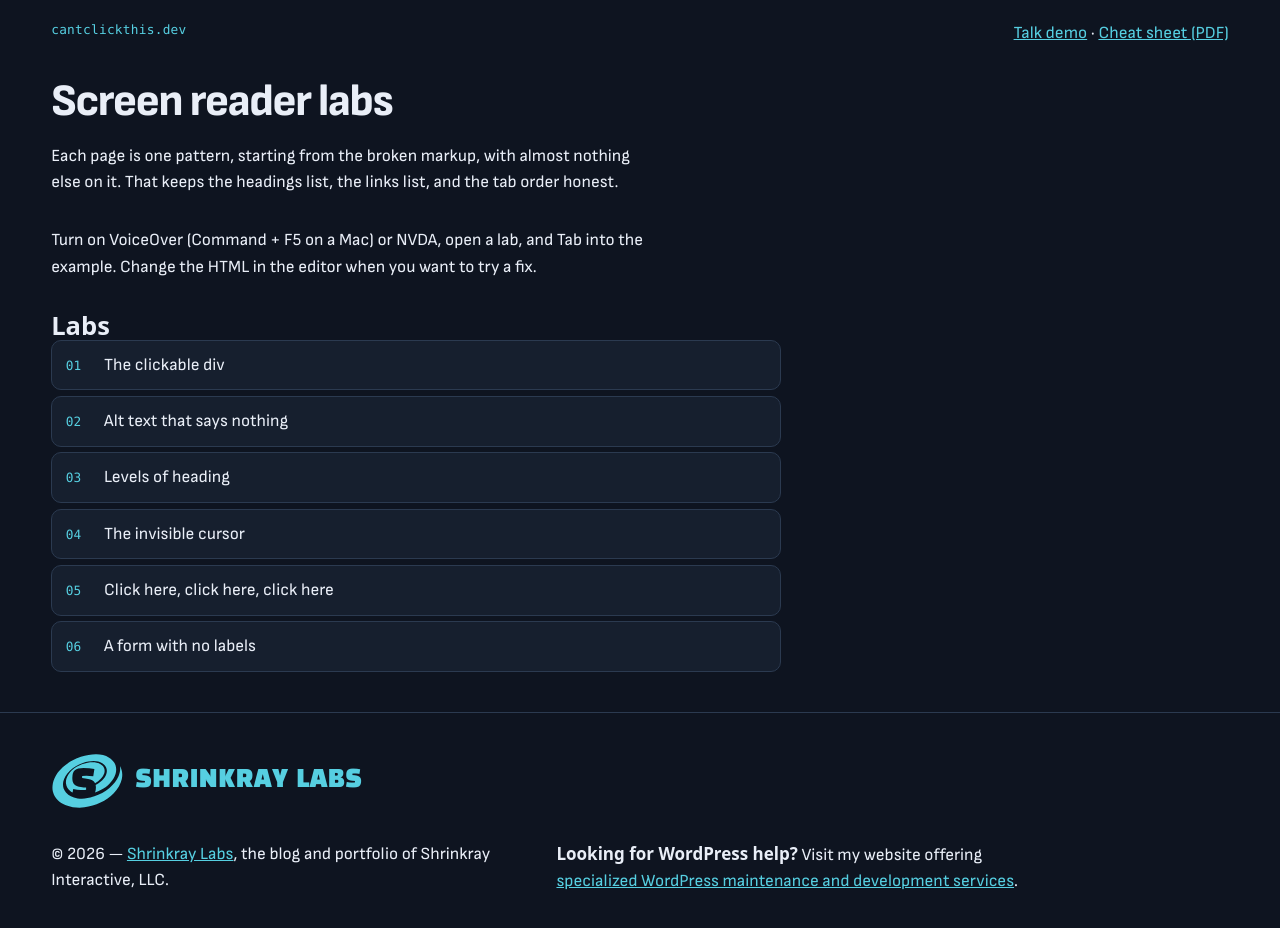
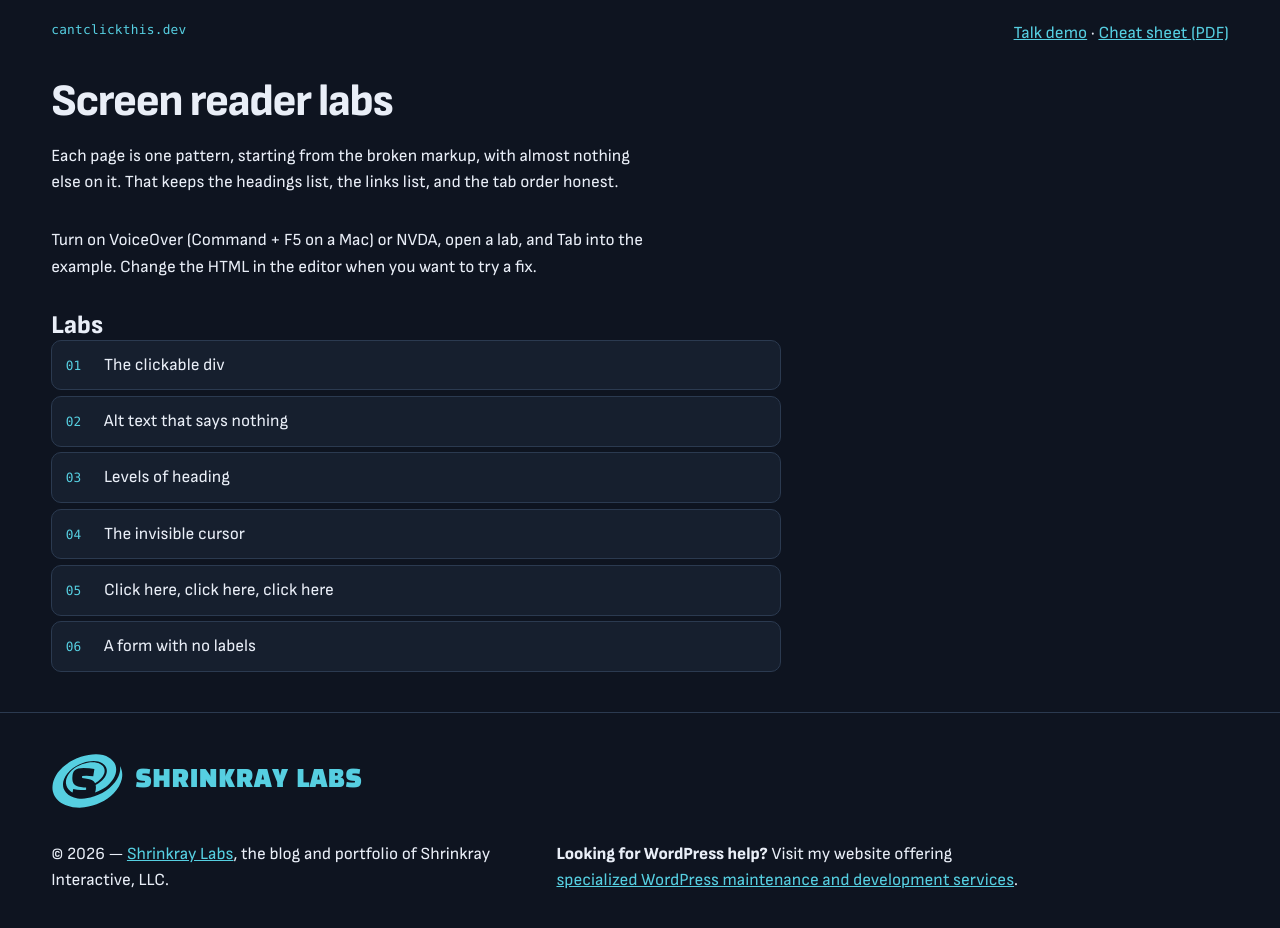
Before and after one commit to shrinkray/cantclickthis, an Astro site: page /lab in a window 1280 px wide. Built offline with nearby package versions, Linux system fonts and the light colour scheme; Astro itself is replaced by a stand-in of ours; a web font is replaced by a local one.

Commit message:
fix: stop the alt-text lab from freezing on load-fix
Watching tabindex mutations re-entered prepareStage in a loop when the
fix markup landed. Bold was also a 404, so 700/800 now use ExtraBold.

Co-authored-by: Cursor <cursoragent@cursor.com>

```diff
--- a/src/styles/global.css
+++ b/src/styles/global.css
@@ -51,15 +51,9 @@
 }
 @font-face {
   font-family: "Sofia Sans";
-  src: url("/fonts/SofiaSans-Bold.woff2") format("woff2");
-  font-weight: 700;
-  font-style: normal;
-  font-display: swap;
-}
-@font-face {
-  font-family: "Sofia Sans";
-  src: url("/fonts/SofiaSans-ExtraBold.woff2") format("woff2");
-  font-weight: 800;
+  src: url("/fonts/SofiaSans-ExtraBold.woff2") format("woff2"),
+       url("/fonts/SofiaSans-ExtraBold.woff") format("woff");
+  font-weight: 700 800;
   font-style: normal;
   font-display: swap;
 }
```
Also changed, not shown: src/scripts/app.js (+4 -6 lines).
